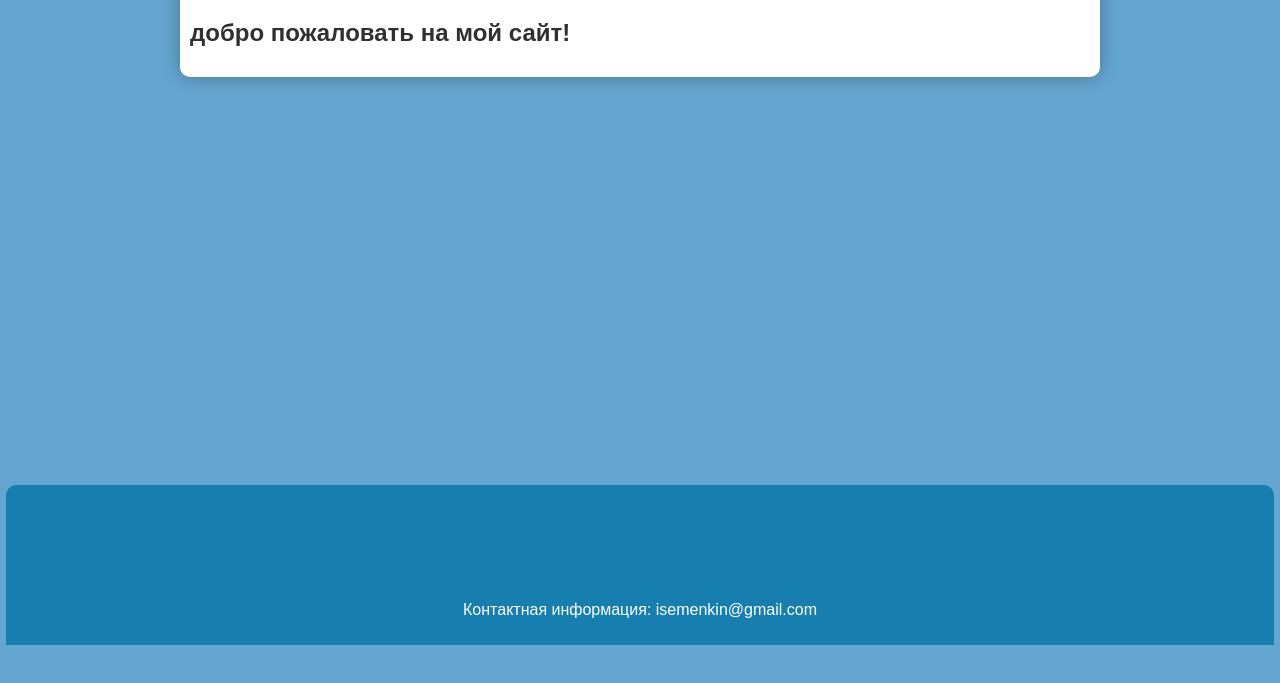
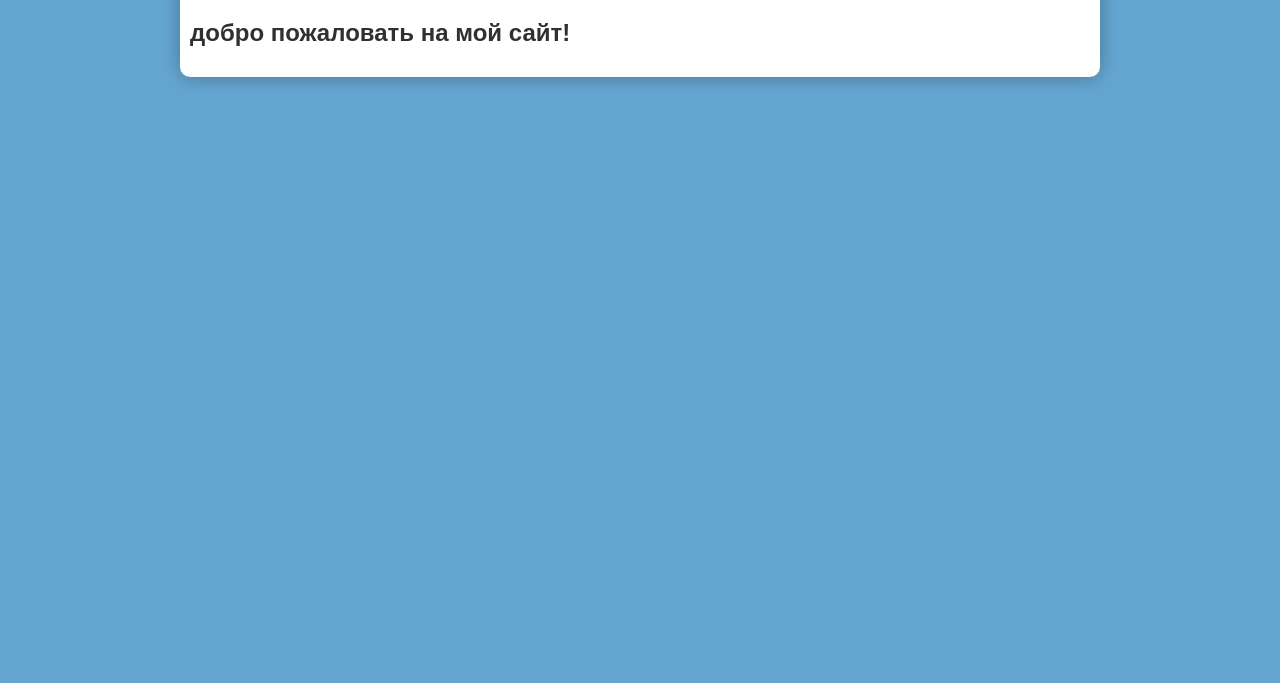
Before and after one commit to IvanSemenkin/my-website, a plain HTML site: page index.html in a window 1280 px wide. Shown: the part 155-838 px from the top of the page. Before the commit the page ends 800 px from the top, so only its background shows below. Drawn offline with Linux system fonts and the light colour scheme.

Commit message:
Удален футер

```diff
--- a/css/styles.css
+++ b/css/styles.css
@@ -2,6 +2,7 @@ body {
     background-color: #65A6D1;
     font-family: Arial, Helvetica, sans-serif;
     color: rgb(50, 47, 47);
+    height: 1000px;
 }
 
 .main-block {
@@ -41,7 +42,8 @@ nav {
     margin-bottom: 10px;
     text-align: center;
     box-shadow: 0 0 20px rgba(0, 0, 0, 0.3);
-    position: relative; /* Добавим для управления позицией */
+    position: relative;
+    /* Добавим для управления позицией */
 }
 
 a {
@@ -94,6 +96,7 @@ img {
     border-radius: 10px;
     width: 500px;
     margin: 100px auto;
+    z-index: 100;
 }
 
 .popup {
@@ -128,30 +131,13 @@ img {
     color: red;
 }
 
-
-.container-footer {
-    display: flex;
-    justify-content: center;
-}
-
-footer {
-    text-align: center;
-    background-color: #177faf;
-    padding: 100px 0 20px 0;
-    color: white;
-    border-radius: 10px 10px 0 0;
-    height: 40px;
-    position: fixed;
-    bottom: 0;
-    width: 99%;
-}
-
 .container_projects {
     display: flex;
     justify-content: center;
     margin-top: 20px;
 
 }
+
 .project {
     background-color: rgb(165, 231, 255);
     border-radius: 20px;
--- a/index.html
+++ b/index.html
@@ -1,11 +1,13 @@
 <!DOCTYPE html>
 <html lang="en">
+
 <head>
     <meta charset="UTF-8">
     <meta name="viewport" content="width=device-width, initial-scale=1.0">
     <title>Добро пожаловать!</title>
     <link rel="stylesheet" href="css/styles.css">
 </head>
+
 <body>
     <nav>
         <a href="index.html">Домой</a>
@@ -19,10 +21,7 @@
         <h2>добро пожаловать на мой сайт!</h2>
     </div>
 
-    <div class="container-footer">
-        <footer>
-            <p>Контактная информация: isemenkin@gmail.com</p>
-        </footer>
-    </div>
+
 </body>
+
 </html>
```
Also changed, not shown: about_me.html (+10 -8 lines), contacts.html (+4 -5 lines), hobby.html (+0 -6 lines), projects.html (+2 -6 lines).
